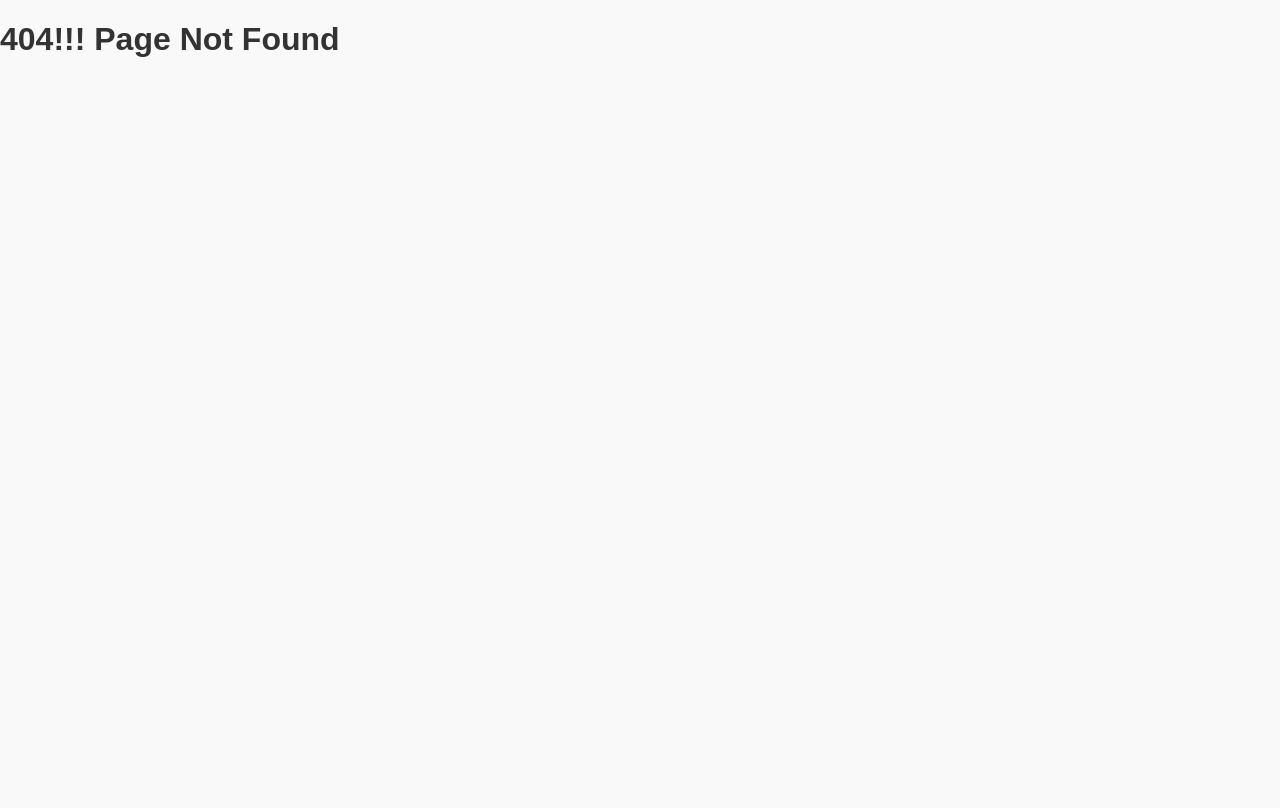
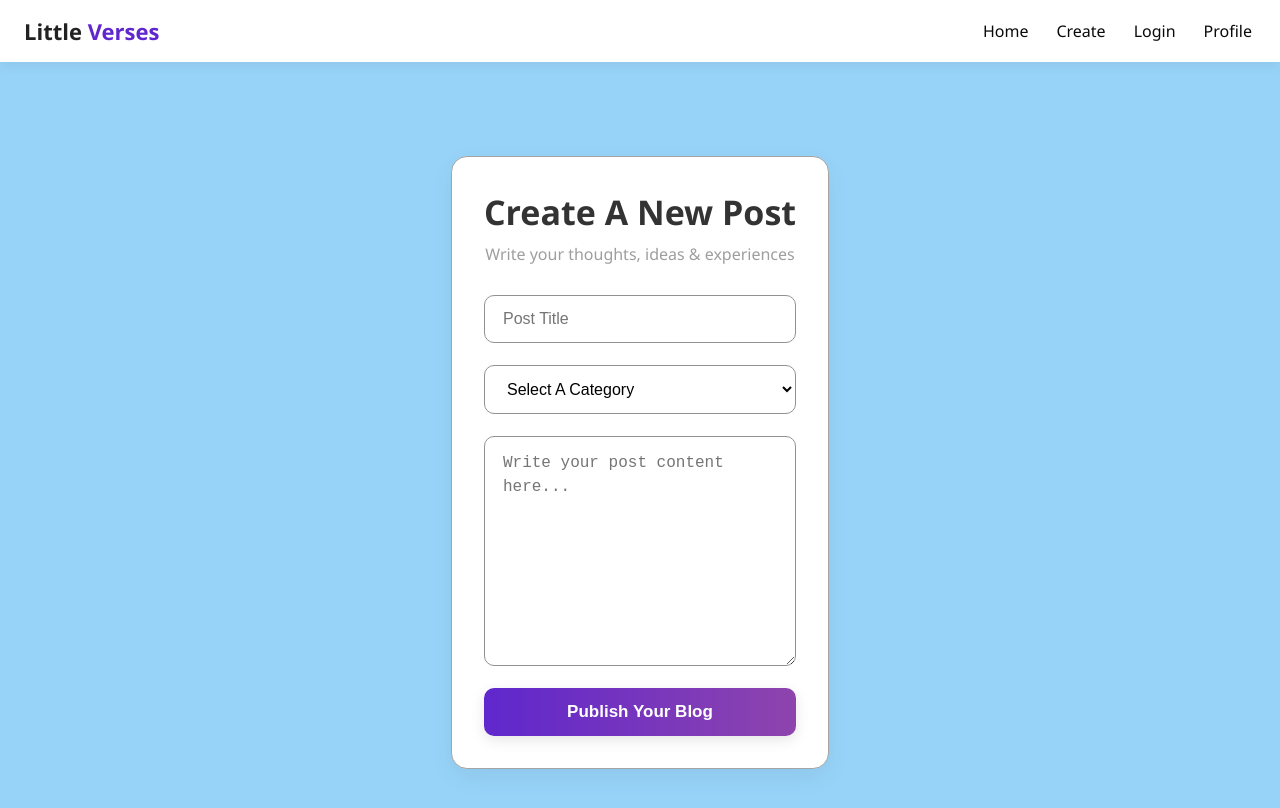
Before and after one commit to Facelessism/Little-Verses, a React (Create React App) app in the folder client/: page /create in a window 1280 px wide. Before the commit this address had no page. Shown: the top 808 px of the page. Built offline with nearby package versions, Linux system fonts and the light colour scheme.

Commit message:
Upgraded Homepage & Createpost pages alongwith their styles

```diff
--- a/client/src/App.css
+++ b/client/src/App.css
@@ -1,51 +1,43 @@
-body, html, #root {
+body, h1, h2, h3, p, ul {
   margin: 0;
   padding: 0;
-  height: 100%;
-  font-family: Arial, sans-serif;
-  background-color: #f9f9f9;
-  color: #333;
+  box-sizing: border-box;
 }
 
-.App {
+body {
+  font-family: 'Segoe UI', sans-serif;
+  background-color: #e6f0ff;
+  color: #333;
   min-height: 100vh;
+}
+
+.app-container {
   display: flex;
   flex-direction: column;
+  min-height: 100vh;
 }
 
-.container {
-  width: 90%;
-  max-width: 960px;
-  margin: auto;
-  padding: 20px;
+.main-content {
+  flex: 1;
+  padding: 24px;
+  max-width: 1080px;
+  margin: 0 auto;
 }
 
-.page-title {
-  font-size: 2rem;
-  font-weight: bold;
-  margin-bottom: 1rem;
+.error-page {
+  text-align: center;
+  padding: 60px 20px;
+  font-size: 28px;
+  color: #b00020;
 }
 
-.navbar {
-  background-color: #24292e;
-  color: #fff;
-  padding: 15px 20px;
+::-webkit-scrollbar {
+  width: 8px;
 }
-
-.navbar a {
-  color: white;
-  text-decoration: none;
-  margin-right: 15px;
+::-webkit-scrollbar-thumb {
+  background-color: #cccccc;
+  border-radius: 10px;
 }
-
-.navbar a:hover {
-  text-decoration: underline;
+::-webkit-scrollbar-track {
+  background-color: #f1f1f1;
 }
-
-.footer {
-  text-align: center;
-  margin-top: auto;
-  padding: 20px 0;
-  font-size: 0.9rem;
-  color: #aaa;
-}
--- a/client/src/App.js
+++ b/client/src/App.js
@@ -1,6 +1,5 @@
 import React from "react";
 import { BrowserRouter as Router, Routes, Route } from "react-router-dom";
-
 import './App.css';
 
 import HomePage from "./pages/HomePage";
@@ -11,11 +10,16 @@ import Profile from "./pages/Profile";
 import EditProfile from "./pages/EditProfile";
 import CreatePost from "./pages/CreatePost";
 import Notifs from "./pages/Notifs";
-import CategoryFilter from"./components/CategoryFilter";
+import CategoryFilter from "./components/CategoryFilter";
+import NavBar from "./components/NavBar";
 
 function App() {
   return (
     <Router>
+      <div className="app-container">
+        <NavBar />
+
+        <main className="main-content">
           <Routes>
             <Route path="/" element={<HomePage />} />
             <Route path="/login" element={<Login />} />
@@ -23,11 +27,18 @@ function App() {
             <Route path="/post/:id" element={<PostDetails />} />
             <Route path="/profile/:id" element={<Profile />} />
             <Route path="/profile/:id/edit" element={<EditProfile />} />
-        <Route path="/create-post" element={<CreatePost />} />
+            <Route path="/create" element={<CreatePost />} />
             <Route path="/notifications" element={<Notifs />} />
             <Route path="/categories" element={<CategoryFilter />} />
-        <Route path="*" element={<h1>404!!! Page Not Found</h1>} />
+            <Route
+              path="*"
+              element={
+                <h1 className="error-page">404!!! Page Not Found</h1>
+              }
+            />
           </Routes>
+        </main>
+      </div>
     </Router>
   );
 }
--- /dev/null
+++ b/client/src/components/NavBar.js
@@ -0,0 +1,37 @@
+import React, { useState } from "react";
+import { Link } from "react-router-dom";
+
+import "../styles/NavBar.css";
+
+
+function NavBar() {
+  const [menuOpen, setMenuOpen] = useState(false);
+  const toggleMenu = () => setMenuOpen(prev => !prev);
+  const closeMenu = () => setMenuOpen(false);
+
+  return (
+    <nav className="nav-container">
+      <div className="nav-logo">
+        <Link to="/" onClick={closeMenu}>
+          Little <span>Verses</span>
+        </Link>
+      </div>
+
+      <div className={`nav-links ${menuOpen ? "active" : ""}`}>
+        <Link to="/" onClick={closeMenu}>Home</Link>
+        <Link to="/create" onClick={closeMenu}>Create</Link>
+        <Link to="/login" onClick={closeMenu}>Login</Link>
+        <Link to="/profile/guest" onClick={closeMenu}>Profile</Link>
+      </div>
+
+      <div className={`hamburger ${menuOpen ? "active" : ""}`} onClick={toggleMenu}>
+        <span></span>
+        <span></span>
+        <span></span>
+      </div>
+    </nav>
+  );
+}
+
+
+export default NavBar;
--- a/client/src/pages/CreatePost.js
+++ b/client/src/pages/CreatePost.js
@@ -1,12 +1,46 @@
-import React from "react";
+import React, { useState } from "react";
 
-import '../styles/CreatePost.css';
+import "../styles/CreatePost.css";
 
 function CreatePost() {
+  const [title, setTitle] = useState("");
+  const [category, setCategory] = useState("");
+  const [content, setContent] = useState("");
+
   return (
-    <div>
-      <h1>Create Post</h1>
-      <p>Add the editor below to write your new blog</p>
+    <div className="create-post-wrapper">
+      <h1>Create A New Post</h1>
+      <p className="subtitle">Write your thoughts, ideas & experiences</p>
+
+      <form className="post-form">
+        <input
+          type="text"
+          placeholder="Post Title"
+          value={title}
+          onChange={(e) => setTitle(e.target.value)}
+        />
+
+        <select
+          value={category}
+          onChange={(e) => setCategory(e.target.value)}
+        >
+          <option value="">Select A Category</option>
+          <option value="Tech">Tech</option>
+          <option value="Life">Life</option>
+          <option value="Education">Education</option>
+          <option value="Work">Work</option>
+          <option value="Interests">Interests</option>
+          <option value="Vent">Vent</option>
+        </select>
+
+        <textarea
+          placeholder="Write your post content here..."
+          value={content}
+          onChange={(e) => setContent(e.target.value)}
+        />
+
+        <button type="submit">Publish Your Blog</button>
+      </form>
     </div>
   );
 }
--- a/client/src/styles/CreatePost.css
+++ b/client/src/styles/CreatePost.css
@@ -0,0 +1,99 @@
+body {
+  margin: 0;
+  padding: 0;
+  background: rgb(151, 211, 248);
+}
+
+.create-post-wrapper {
+  max-width: 720px;
+  margin: 70px auto;
+  padding: 32px;
+  background: rgb(255, 255, 255);
+  border: 1px solid #a5a4a4;
+  border-radius: 16px;
+  box-shadow: 0 8px 24px rgba(0, 0, 0, 0.06);
+  font-family: 'Segoe UI', sans-serif;
+}
+
+.create-post-wrapper h1 {
+  font-size: 34px;
+  text-align: center;
+  color: #333;
+  margin-bottom: 8px;
+}
+
+.subtitle {
+  text-align: center;
+  font-size: 16px;
+  color: #9e9e9e;
+  margin-bottom: 30px;
+}
+
+.post-form {
+  display: flex;
+  flex-direction: column;
+  gap: 22px;
+}
+
+.post-form input,
+.post-form select,
+.post-form textarea {
+  padding: 14px 18px;
+  border: 1px solid #929292;
+  border-radius: 10px;
+  font-size: 16px;
+  background-color: #fff;
+  transition: border-color 0.3s, box-shadow 0.3s;
+}
+
+.post-form input:focus,
+.post-form select:focus,
+.post-form textarea:focus {
+  border-color: #5f27cd;
+  box-shadow: 0 0 0 3px rgba(95, 39, 205, 0.1);
+  outline: none;
+}
+
+.post-form textarea {
+  min-height: 200px;
+  line-height: 1.5;
+  resize: vertical;
+}
+
+.post-form button {
+  background: linear-gradient(to right, #5f27cd, #8e44ad);
+  color: #fff;
+  padding: 14px;
+  border: none;
+  font-size: 17px;
+  border-radius: 10px;
+  cursor: pointer;
+  font-weight: 600;
+  transition: background 0.3s ease, transform 0.1s ease;
+  box-shadow: 0 4px 14px rgba(0, 0, 0, 0.1);
+}
+
+.post-form button:hover {
+  background: linear-gradient(to right, #4e1ec1, #7e36b0);
+  transform: translateY(-1px);
+}
+
+.post-form button:active {
+  transform: translateY(1px);
+}
+
+@media (max-width: 600px) {
+  .create-post-wrapper {
+    padding: 24px 16px;
+  }
+
+  .post-form input,
+  .post-form select,
+  .post-form textarea {
+    font-size: 15px;
+  }
+
+  .post-form button {
+    font-size: 16px;
+  }
+}
--- /dev/null
+++ b/client/src/styles/NavBar.css
@@ -0,0 +1,102 @@
+.nav-container {
+  display: flex;
+  justify-content: space-between;
+  align-items: center;
+  padding: 14px 24px;
+  background: #ffffff;
+  box-shadow: 0 4px 12px rgba(0, 0, 0, 0.06);
+  position: sticky;
+  top: 0;
+  z-index: 1000;
+}
+
+.nav-logo a {
+  text-decoration: none;
+  font-size: 22px;
+  font-weight: bold;
+  color: #222;
+}
+
+.nav-logo span {
+  color: #5f27cd;
+}
+
+.nav-links {
+  display: flex;
+  gap: 20px;
+}
+
+.nav-links a {
+  text-decoration: none;
+  color: #0a0a0a;
+  font-weight: 500;
+  position: relative;
+  padding: 6px 4px;
+  transition: color 0.3s ease;
+}
+
+.nav-links a::after {
+  content: "";
+  position: absolute;
+  width: 0%;
+  height: 2px;
+  left: 0;
+  bottom: 0;
+  background: #5f27cd;
+  transition: width 0.3s;
+}
+
+.nav-links a:hover {
+  color: #5f27cd;
+}
+
+.nav-links a:hover::after {
+  width: 100%;
+}
+
+.hamburger {
+  display: none;
+  flex-direction: column;
+  cursor: pointer;
+  gap: 5px;
+}
+
+.hamburger span {
+  width: 25px;
+  height: 3px;
+  background-color: #000000;
+  transition: all 0.3s ease;
+}
+
+.hamburger.active span:nth-child(1) {
+  transform: rotate(45deg) translate(5px, 5px);
+}
+.hamburger.active span:nth-child(2) {
+  opacity: 0;
+}
+.hamburger.active span:nth-child(3) {
+  transform: rotate(-45deg) translate(5px, -5px);
+}
+
+@media (max-width: 768px) {
+  .nav-links {
+    position: absolute;
+    top: 60px;
+    left: 0;
+    right: 0;
+    background: #ffffff;
+    flex-direction: column;
+    align-items: center;
+    display: none;
+    padding: 20px 0;
+    box-shadow: 0 4px 16px rgba(0, 0, 0, 0.05);
+  }
+
+  .nav-links.active {
+    display: flex;
+  }
+
+  .hamburger {
+    display: flex;
+  }
+}
```
Lines whose indentation alone changed are shown as unchanged.
